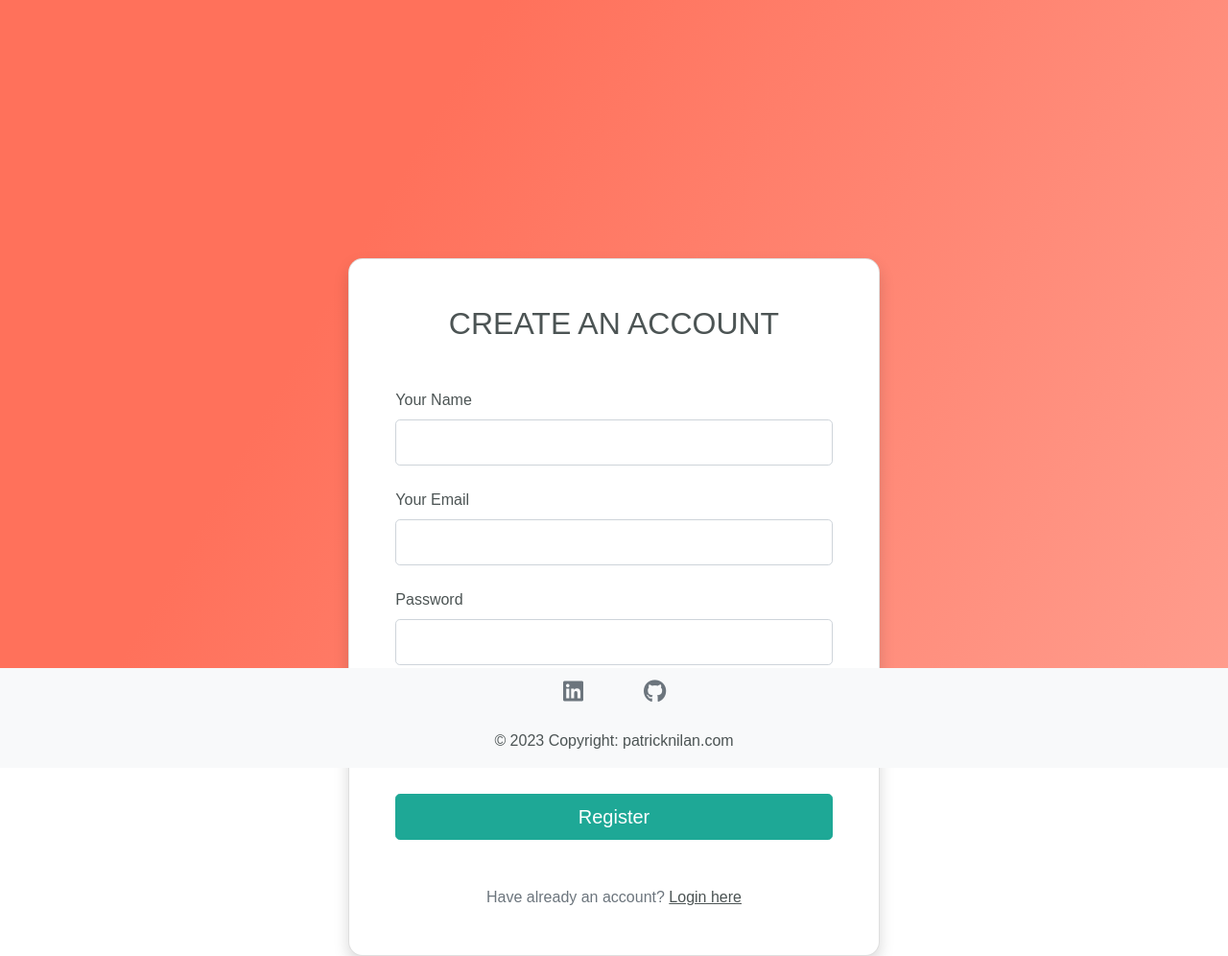
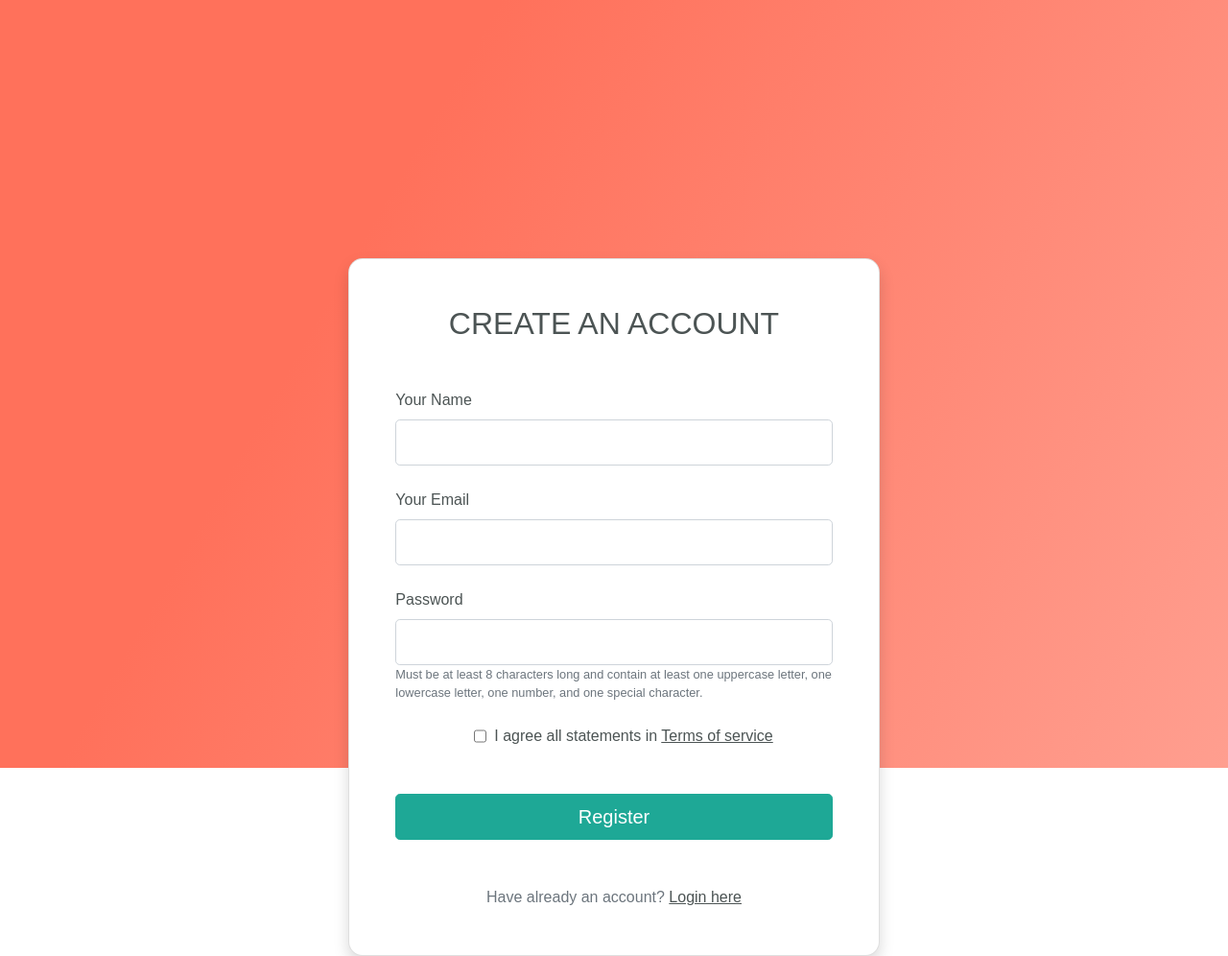
Before and after one commit to pnilan/dailyplan_app, a Flask app: page /auth/signup in a window 1280 px wide. Shown: the whole page at 96% size. Run offline with Flask 2, Linux system fonts and the light colour scheme; some libraries are stand-ins or nearby versions.

Commit message:
removed footer

```diff
--- a/dailyplan/static/style.css
+++ b/dailyplan/static/style.css
@@ -10,10 +10,15 @@
   --lightgrey: #939ba2;
 }
 
+html {
+  height: 100%;
+}
+
 body {
   font-family: 'Raleway', sans-serif;
   color: var(--outerspace);
   background-color: var(--white);
+  min-height: 100%;
 }
 .container {
   max-width: 1000px;
@@ -24,6 +29,8 @@ body {
   margin-top: 0rem;
   margin-bottom: 0rem;
 }
+
+
 
 nav {
   border-bottom-left-radius: 0.3rem;
@@ -51,6 +58,15 @@ nav.bg-2 {
 .dropdown-item:active {
   background-color: var(--persiangreen) !important;
   color: var(--white);
+}
+
+.page {
+  min-height: 80%;
+  margin-bottom:1rem;
+}
+
+footer {
+  height: 3rem;
 }
 
 
--- a/dailyplan/templates/base.html
+++ b/dailyplan/templates/base.html
@@ -27,6 +27,9 @@
 
 </head>
 <body>
+	<div class="page">
+
+
 
 
 
@@ -136,32 +139,35 @@
 		{% block content %}{% endblock %}
 	</section>
 
-	<!-- Footer -->
-	<footer class="bg-light fixed-bottom">
-	  <!-- Grid container -->
+	</div>
+
+
+	<!-- Footer >
+	<footer class="bg-light">
+	  <!-- Grid container >
 	  <div class="container p-1 text-center">
 		  <div class="row mt-2 mb-2">
 		  		<div class="col-5"></div>
 		  		<div class="col-1">
-		  		<!-- Linkedin -->
+		  		<!-- Linkedin >
 		  		<a class="text-muted" style="" href="https://www.linkedin.com/in/patricknilan/" role="button"><i class="fa-brands fa-linkedin"></i></a>
 		  		</div>
 		  		<div class="col-1">
 		  		<div class="col-5"></div>
-		  		<!-- Github -->
+		  		<!-- Github >
 		  		<a class="text-muted" style="" href="https://github.com/pnilan" role="button"><i class="fa-brands fa-github"></i></a>
 		  		</div>
 		  </div>
 
 		</div>
-	  <!-- Grid container -->
+	  <!-- Grid container >
 
-	  <!-- Copyright -->
+	  <!-- Copyright >
 	  <div class="bg-light text-center p-3">
 	    © 2023 Copyright:
 	    <a class="" href="https://patricknilan.com/">patricknilan.com</a>
 	  </div>
-	  <!-- Copyright -->
+	  <!-- Copyright >
 
 	</footer>
 	<!-- Footer -->
```
